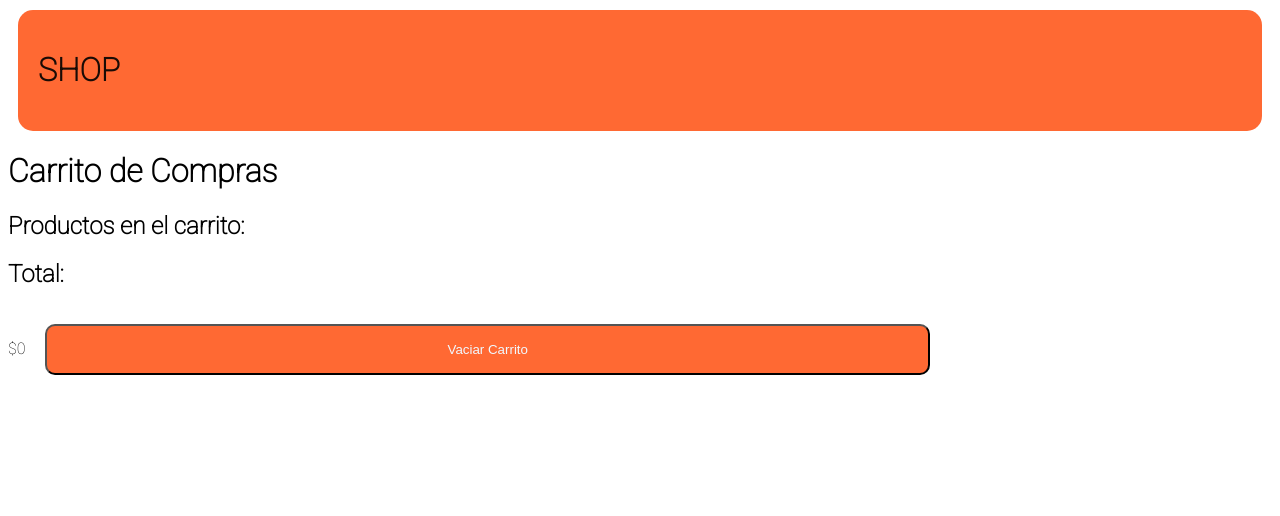
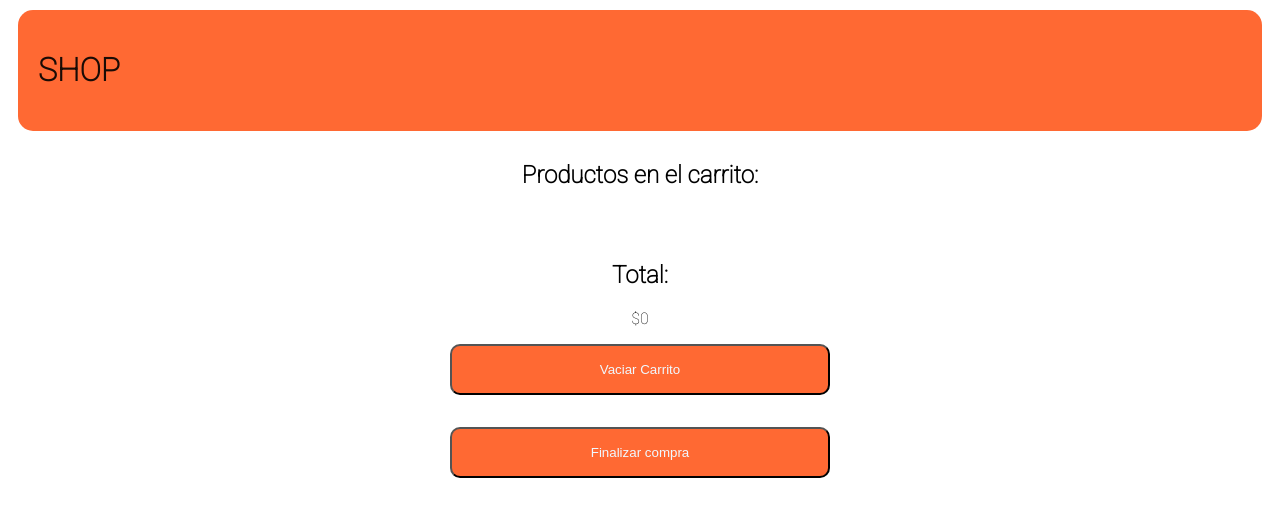
Before and after one commit to juanfstrack/FinalDeJS, a plain HTML site: page pages/carrito.html in a window 1280 px wide. Drawn offline with nearby package versions, Linux system fonts and the light colour scheme; files whose address does not match are found by name.

Commit message:
modificamos estilos

```diff
--- a/css/styles.css
+++ b/css/styles.css
@@ -41,9 +41,11 @@ ul li a {
 }
 
 .grid-item img {
-	width: 100%;
+	width: 70%;
 	height: auto;
 }
+
+
 
 button {
 	background-color: rgba(255, 68, 0, 0.801);
@@ -66,3 +68,14 @@ button {
 	text-decoration: none;
 	font-size: 30px;
 }
+
+
+.container-principal {
+	display: flex;
+	flex-direction: column;
+	align-items: center;
+}
+
+.carrito-btn{
+	width: 30%;
+}
--- a/pages/carrito.html
+++ b/pages/carrito.html
@@ -16,17 +16,16 @@
             <h1><a href="../index.html">SHOP</a></h1>
         </header>
     </div>
-    <div>
-        <h1>Carrito de Compras</h1>
-    </div>
-    <div>
+
+    <div class="container-principal">
         <h2>Productos en el carrito:</h2>
         <ul id="carrito-productos"></ul>
 
         <h2>Total:</h2>
         <span id="nro-total">$0</span>
 
-        <button id="btn-cart-vaciar">Vaciar Carrito</button>
+        <button id="btn-cart-vaciar" class="carrito-btn">Vaciar Carrito</button>
+        <button id="btn-cart-vaciar" class="carrito-btn">Finalizar compra</button>
     </div>
     <script type="module" src="../js/main.js"></script>
     <script src="../js/carrito.js"></script>
```
